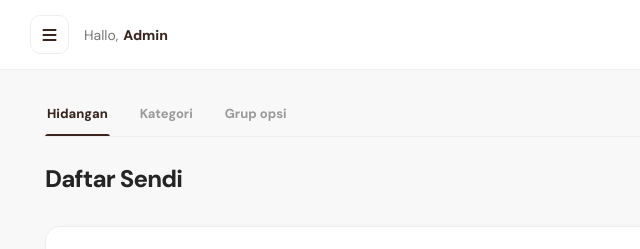
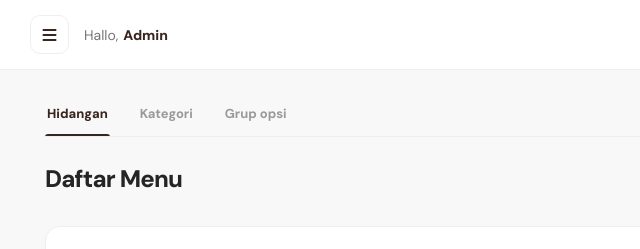
Before and after one commit to SendiAp/Kopicu, a plain HTML site: page admin/product/product.html in a window 1280 px wide. Shown: the top 249 px of the page, 0-640 px from the left. Drawn offline with Linux system fonts and the light colour scheme.

Commit message:
Update product.html

```diff
--- a/admin/product/product.html
+++ b/admin/product/product.html
@@ -57,7 +57,7 @@
 
         <div class="product-heading">
           <div>
-            <h1>Daftar Sendi</h1>
+            <h1>Daftar Menu</h1>
           </div>
 
           <div class="product-heading-actions">
```
